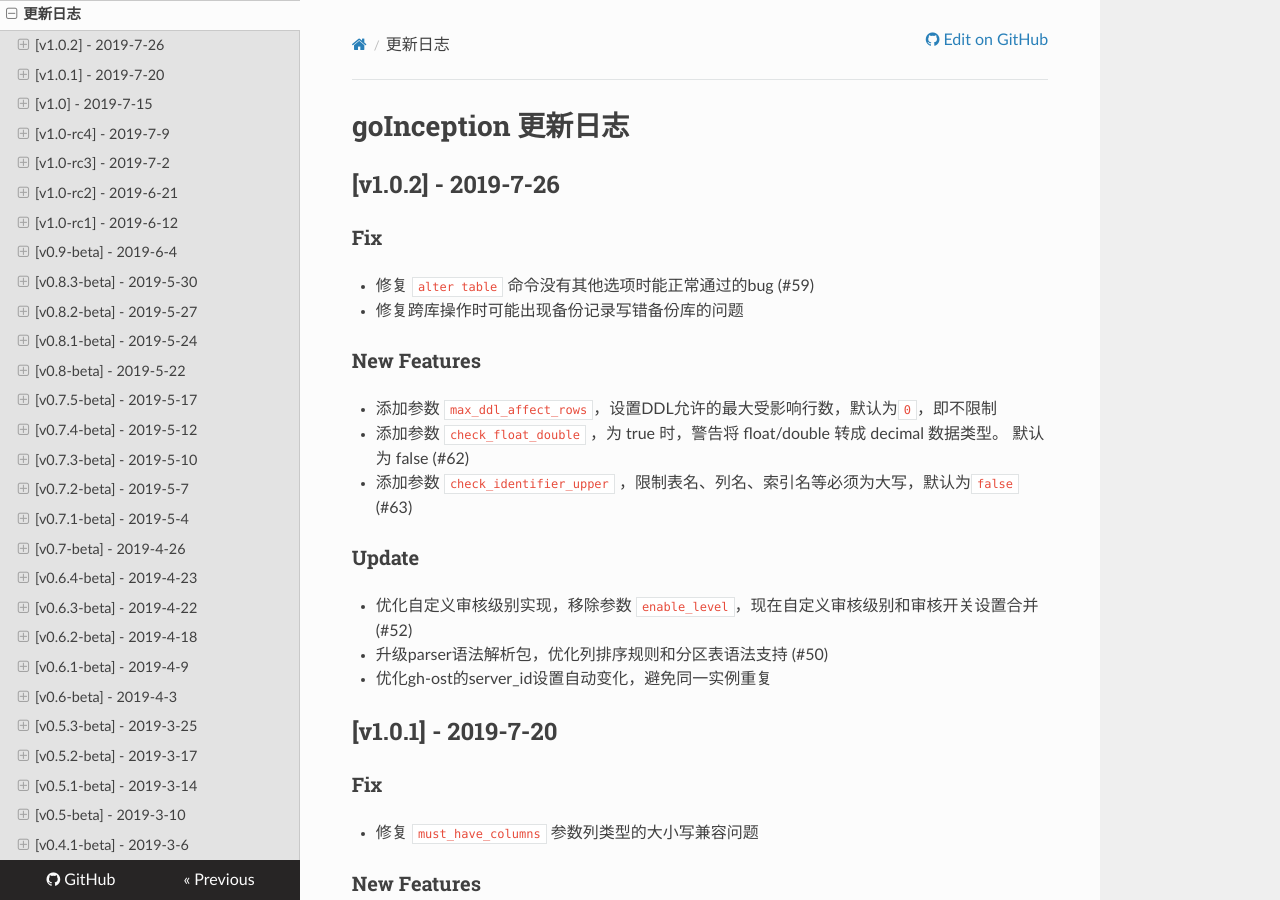
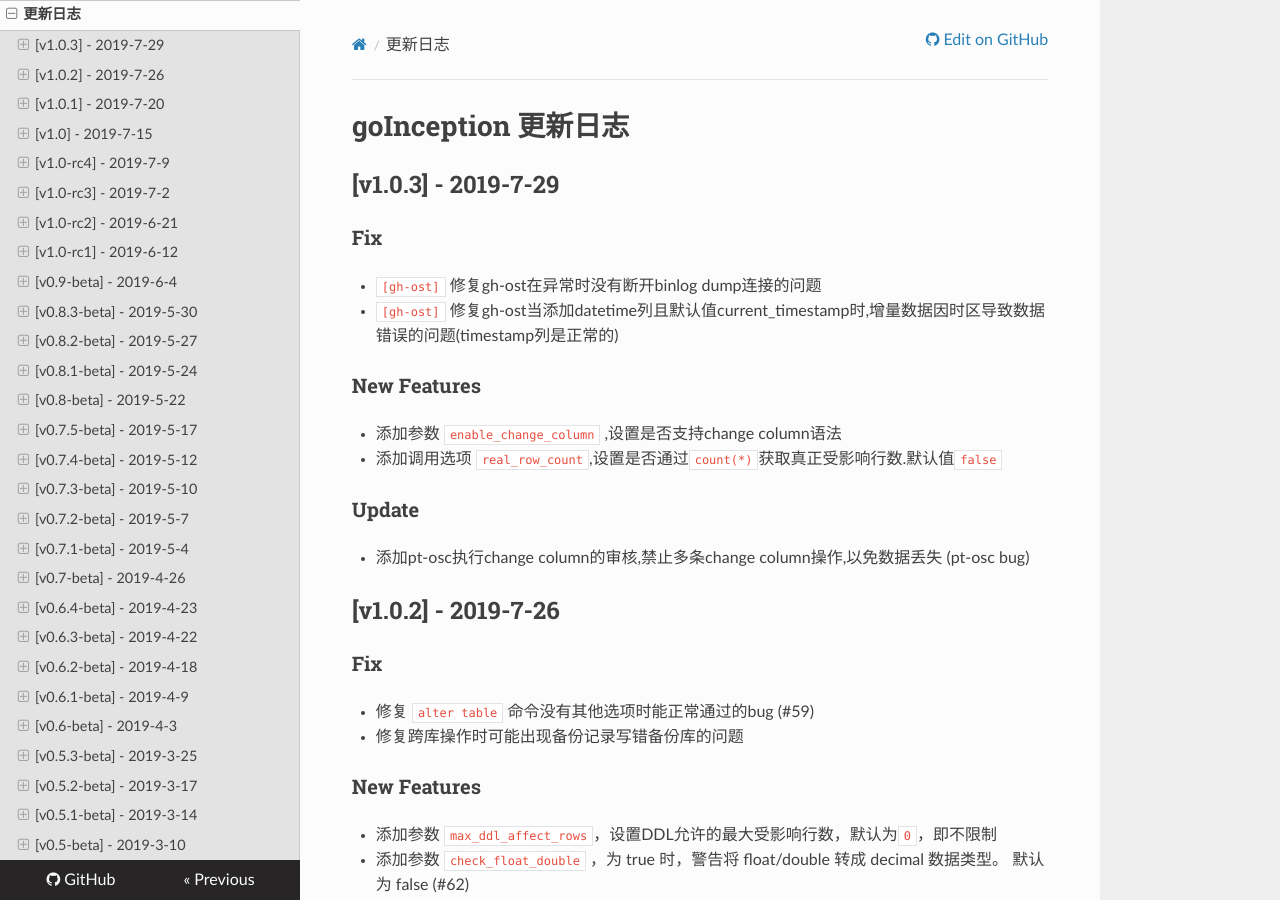
Before and after one commit to hanchuanchuan/goInception, an MkDocs documentation site: the page built from docs/changelog.md, in a window 1280 px wide and 900 px high. Built offline with MkDocs 1.6.1, drawn with Linux system fonts in a browser that asks for light colours; nearby versions of some CDN libraries.

Commit message:
release: v1.0.3

```diff
--- a/docs/changelog.md
+++ b/docs/changelog.md
@@ -1,4 +1,18 @@
 # goInception 更新日志
+
+
+## [v1.0.3] - 2019-7-29
+
+### Fix
+* `[gh-ost]` 修复gh-ost在异常时没有断开binlog dump连接的问题
+* `[gh-ost]` 修复gh-ost当添加datetime列且默认值current_timestamp时,增量数据因时区导致数据错误的问题(timestamp列是正常的)
+
+### New Features
+* 添加参数 `enable_change_column` ,设置是否支持change column语法
+* 添加调用选项 `real_row_count`,设置是否通过`count(*)`获取真正受影响行数.默认值`false`
+
+### Update
+* 添加pt-osc执行change column的审核,禁止多条change column操作,以免数据丢失 (pt-osc bug)
 
 
 ## [v1.0.2] - 2019-7-26
```
